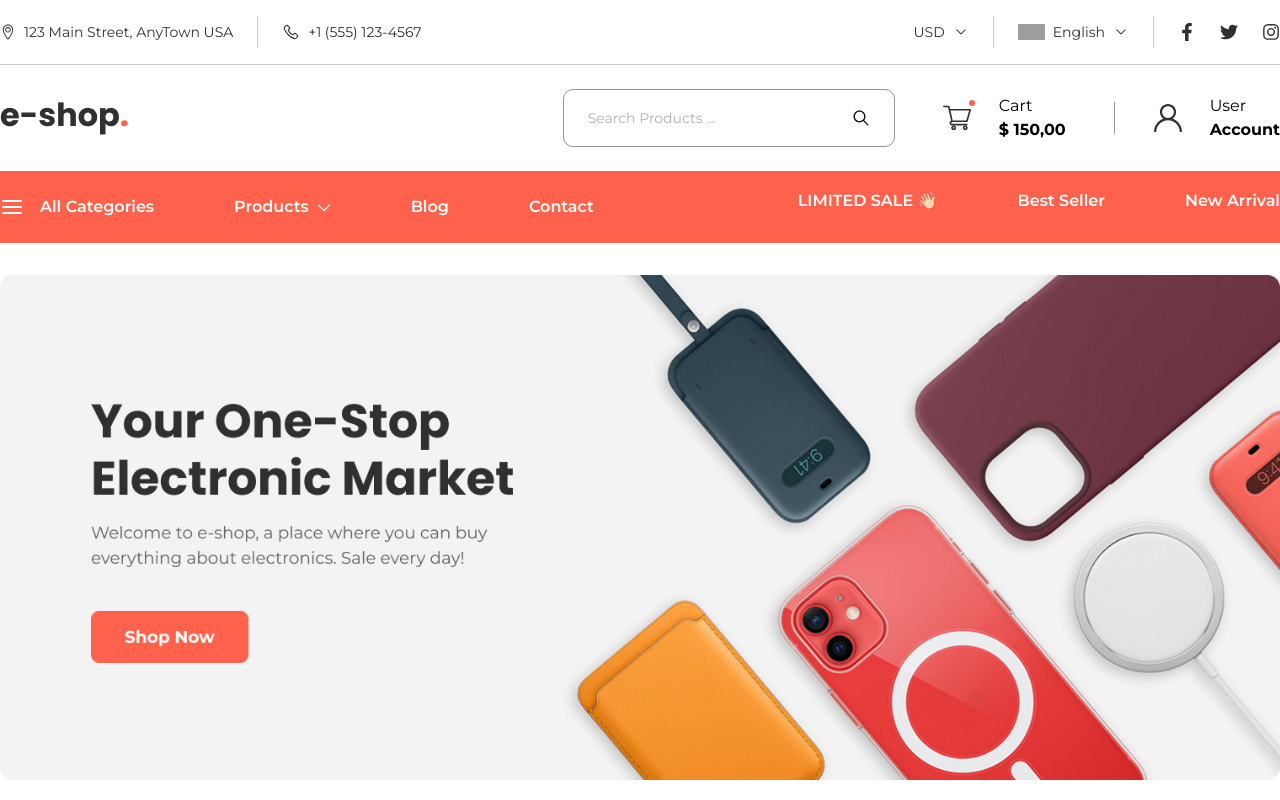
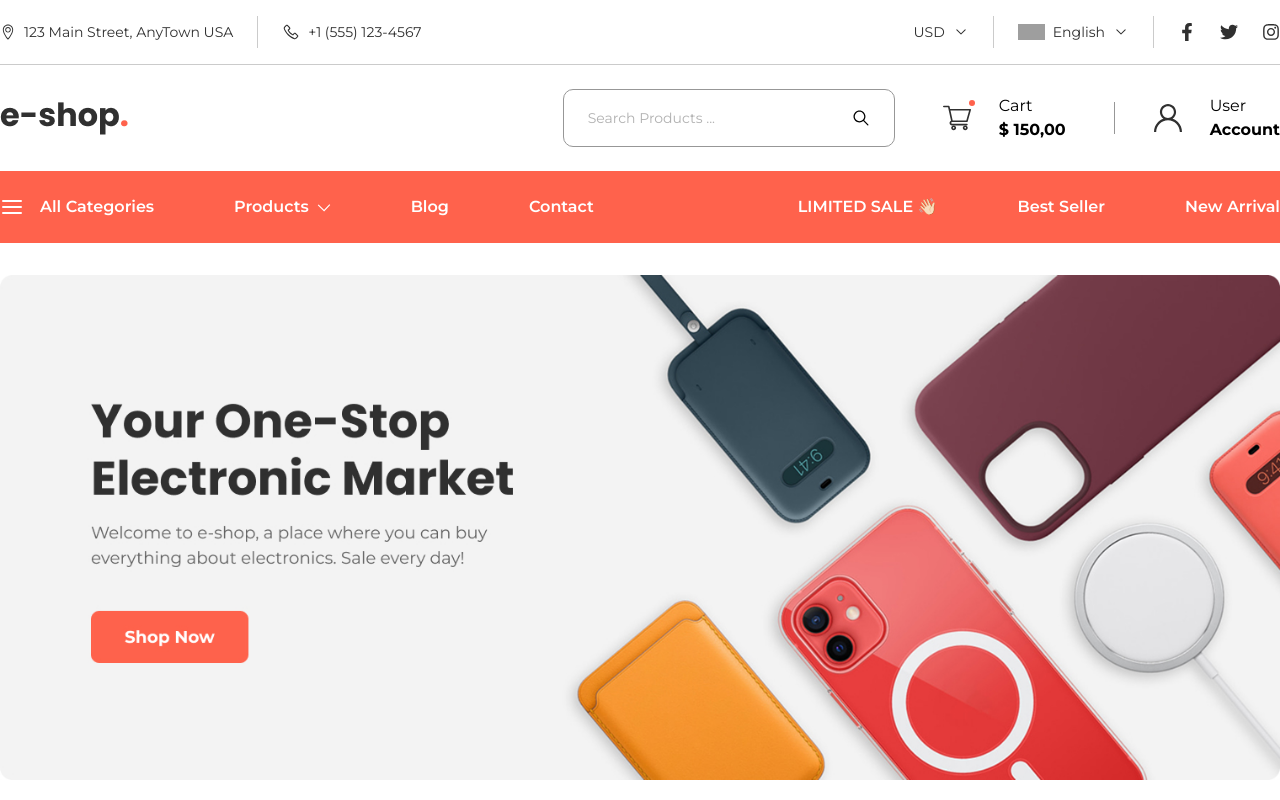
Before and after one commit to abdurrahmanfahim/e-shop., a React (Vite) app: page / in a window 1280 px wide. Shown: the top 800 px of the page. Built offline with nearby package versions, Linux system fonts and the light colour scheme; grey boxes are pictures that could not be loaded.

Commit message:
Update BottomRight.jsx

```diff
--- a/src/components/headers/bottomHeaderComponent/BottomRight.jsx
+++ b/src/components/headers/bottomHeaderComponent/BottomRight.jsx
@@ -4,7 +4,7 @@ import { Link } from "react-router-dom";
 
 const BottomRight = () => {
   return (
-     <ul className="flex gap-20 leading-15 ">
+     <ul className="flex gap-20 leading-18 ">
       <li>
         <Link className="flex gap-4 uppercase " to={"#"}>
           LIMITED SALE 👋🏻
```
